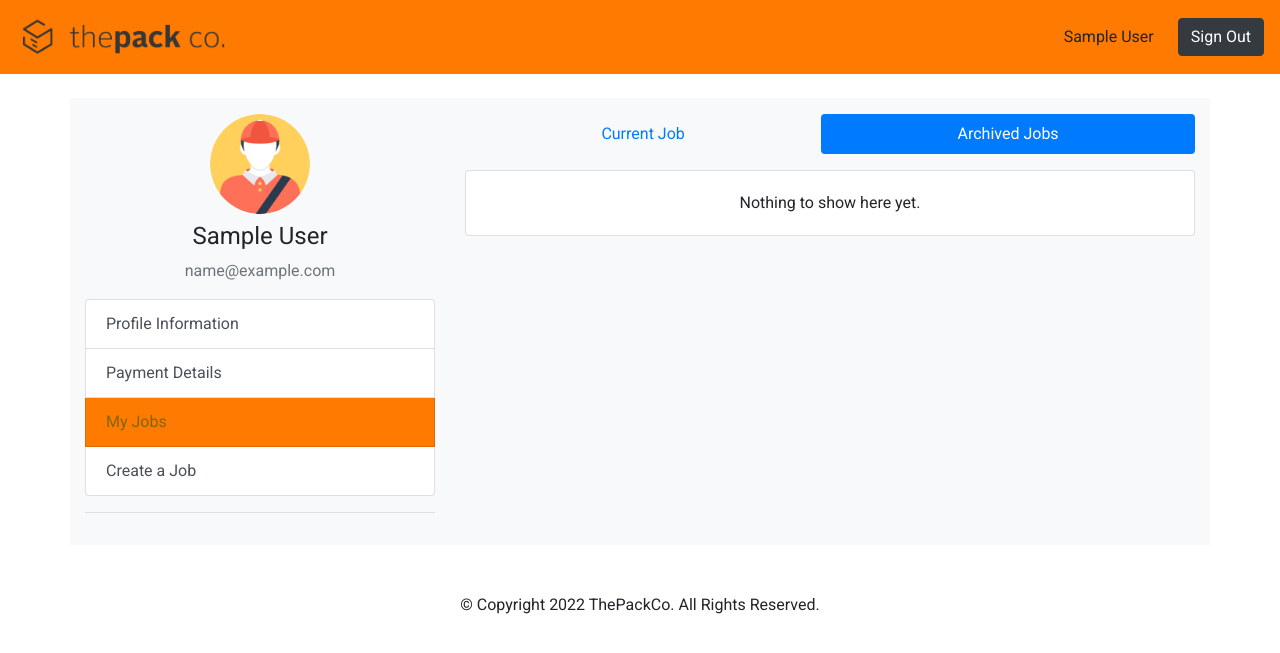
After one commit to Portilloronny6/fastparcel, a Django app: page /customer/jobs/archived/ in a window 1280 px wide. The commit adds this page. Shown: the top 653 px of the page. Run offline with Django 4.2, Linux system fonts and the light colour scheme; the visitor is signed in with stand-in values (Sample User, id 1); data comes from the database, SQL or seed files in the repository; data that the repository does not hold is empty; some libraries are stand-ins or nearby versions.

Commit message:
finished customer part

```diff
--- a/fastparcel/settings.py
+++ b/fastparcel/settings.py
@@ -132,7 +132,7 @@ LOGOUT_REDIRECT_URL = '/'
 EMAIL_BACKEND = 'django.core.mail.backends.console.EmailBackend'
 DEFAULT_FROM_EMAIL = 'Fast Parcel <no-reply@fastparcel.localhost>'
 
-# Firease
+# Firebase
 
 FIREBASE_CREDENTIALS = BASE_DIR / 'fastparcel-970e6-firebase-adminsdk-7n8z4-91bf602120.json'
 
--- a/shipping/admin.py
+++ b/shipping/admin.py
@@ -5,7 +5,7 @@ from shipping.models import Customer, Job, Transaction
 
 @admin.register(Customer)
 class CustomerAdmin(admin.ModelAdmin):
-    raw_id_fields = ('user',)
+    pass
 
 
 @admin.register(Job)
--- a/shipping/customers/urls.py
+++ b/shipping/customers/urls.py
@@ -8,4 +8,7 @@ urlpatterns = [
     path('profile/', ProfilePage.as_view(), name='profile_page'),
     path('profile/payment-method/', PaymentMethodView.as_view(), name='payment_method'),
     path('create-job/', CreateJobView.as_view(), name='create_job'),
+    path('jobs/current/', CurrentJobView.as_view(), name='current_job'),
+    path('jobs/archived/', ArchivedJobView.as_view(), name='archived_job'),
+    path('jobs/<uuid:job_id>', JobDetailView.as_view(), name='job'),
 ]
--- a/shipping/customers/views.py
+++ b/shipping/customers/views.py
@@ -5,7 +5,9 @@ from django.conf import settings
 from django.contrib import messages
 from django.contrib.auth import update_session_auth_hash
 from django.contrib.auth.mixins import LoginRequiredMixin
-from django.shortcuts import render, redirect
+from django.core.paginator import Paginator, PageNotAnInteger, EmptyPage
+from django.http import Http404
+from django.shortcuts import render, redirect, get_object_or_404
 from django.urls import reverse
 from django.views import View
 from firebase_admin import credentials, auth
@@ -129,6 +131,19 @@ class CreateJobView(LoginRequiredMixin, View):
             messages.warning(request, 'Please verify your phone number.')
             return redirect(reverse('customer:profile_page'))
 
+        has_current_job = Job.objects.filter(
+            customer=request.user.customer,
+            status__in=[
+                Job.Status.PICKING,
+                Job.Status.DELIVERING,
+                Job.Status.PROCESSING
+            ]
+        ).exists()
+
+        if has_current_job:
+            messages.warning(request, 'You currently have a proccessing job ⚒.')
+            return redirect(reverse('customer:current_job'))
+
         job = Job.objects.filter(customer=current_customer, status=Job.Status.CREATED).last()
         created_form = JobCreateForm(instance=job)
         pickup_form = JobPickUpForm(instance=job)
@@ -224,7 +239,7 @@ class CreateJobView(LoginRequiredMixin, View):
                 job.save()
 
                 messages.success(request, 'Your payment has been processed successfully.')
-                return redirect(reverse('customer:profile_page'))
+                return redirect(reverse('customer:current_job'))
             except stripe.error.CardError as e:
                 err = e.error
                 # Error code will be authentication_required if authentication is needed
@@ -233,3 +248,60 @@ class CreateJobView(LoginRequiredMixin, View):
                 payment_intent = stripe.PaymentIntent.retrieve(payment_intent_id)
                 messages.error(request, 'Your card was declined.')
                 return redirect(reverse('customer:profile_page'))
+
+
+class CurrentJobView(View):
+
+    def get(self, request):
+        jobs = Job.objects.filter(customer=request.user.customer, status__in=[Job.Status.PROCESSING])
+        context = {
+            'jobs': jobs,
+        }
+        return render(request, 'customers/current_job.html', context)
+
+
+class ArchivedJobView(View):
+
+    def get(self, request):
+        jobs = Job.objects.filter(
+            customer=request.user.customer,
+            status__in=[Job.Status.COMPLETED, Job.Status.CANCELLED]
+        )
+
+        paginator = Paginator(jobs, 2)
+        page_number = request.GET.get('page', 1)
+        try:
+            jobs = paginator.page(page_number)
+        except PageNotAnInteger:
+            jobs = paginator.page(1)
+        except EmptyPage:
+            jobs = paginator.page(paginator.num_pages)
+
+        total_pages = range(1, jobs.paginator.num_pages + 1)
+
+        context = {
+            'arhived_jobs': jobs,
+            'total_pages': total_pages,
+        }
+        return render(request, 'customers/archived_jobs.html', context)
+
+
+class JobDetailView(View):
+
+    def get(self, request, job_id):
+        job = get_object_or_404(Job, pk=job_id)
+
+        context = {
+            'job': job,
+            'GOOGLE_MAPS_CREDENTIAL': settings.GOOGLE_MAPS_CREDENTIAL,
+        }
+        return render(request, 'customers/job_detail.html', context)
+
+    def post(self, request, job_id):
+        job = get_object_or_404(Job, pk=job_id)
+        if job.status == Job.Status.PROCESSING:
+            job.status = Job.Status.CANCELLED
+            job.save()
+            messages.success(request, 'Your job has been cancelled.')
+            return redirect(reverse('customer:current_job'))
+        return redirect(reverse('customer:current_job'))
--- a/shipping/forms.py
+++ b/shipping/forms.py
@@ -42,6 +42,8 @@ class CustomPasswordResetForm(PasswordChangeForm):
 
 
 class JobCreateForm(forms.ModelForm):
+    photo = forms.ImageField(required=True)
+
     class Meta:
         model = Job
         fields = ('name', 'description', 'quantity', 'photo')
--- a/shipping/models.py
+++ b/shipping/models.py
@@ -63,6 +63,13 @@ class Job(models.Model):
     distance = models.FloatField(default=0.0)
     price = models.FloatField(default=0.0)
 
+    # Detail
+    pickup_photo = models.ImageField(upload_to='jobs/pickup/%d-%m-%Y/', blank=True, null=True)
+    pickedup_at = models.DateTimeField(blank=True, null=True)
+
+    delivery_photo = models.ImageField(upload_to='jobs/delivery/%d-%m-%Y/', blank=True, null=True)
+    delivered_at = models.DateTimeField(blank=True, null=True)
+
     def __str__(self):
         return self.name
 
--- /dev/null
+++ b/shipping/templates/customers/archived_jobs.html
@@ -0,0 +1,73 @@
+{% extends 'customers/base_portal.html' %}
+{% load static %}
+
+{% block title %}
+  Archived Jobs
+{% endblock %}
+
+{% block main %}
+  {% url 'customer:current_job' as current_job_url %}
+  {% url 'customer:archived_job' as archived_job_url %}
+
+  {#  TABS #}
+  <ul class="nav nav-pills nav-fill">
+    <li class="nav-item">
+      <a class="nav-link {% if request.path == current_job_url %}active{% endif %}"
+         href="{% url 'customer:current_job' %}">Current Job</a>
+    </li>
+    <li class="nav-item ">
+      <a class="nav-link {% if request.path == archived_job_url %}active{% endif %}"
+         href="{% url 'customer:archived_job' %}">Archived Jobs</a>
+    </li>
+  </ul>
+
+  <div class="list-group mt-3">
+    {% if arhived_jobs %}
+      {% for job in arhived_jobs %}
+        <a href="{% url 'customer:job' job.id %}" class="list-group-item list-group-item-action">
+          <div class="media">
+            <img src="{% if job.photo %}{{ job.photo.url }}{% else %}{% static 'img/avatar.png' %}{% endif %}"
+                 class="rounded-lg mr-3" width="100" height="100">
+            <div class="media-body">
+              <div class="row">
+                <div class="col-lg-9">
+                  <h5 class="mb-1">{{ job.name }}</h5>
+                  <p>{{ job.description }}</p>
+
+                  <div class="d-flex mb-4">
+                    <i class="fas fa-map-marker-alt"></i>
+                    <div class="ml-2">
+                      <b>{{ job.pickup_name }}</b><br>
+                      <small>{{ job.pickup_address }}</small>
+                    </div>
+                  </div>
+                  <div class="d-flex">
+                    <i class="fas fa-flag-checkered"></i>
+                    <div class="ml-2">
+                      <b>{{ job.delivery_name }}</b><br>
+                      <small>{{ job.delivery_address }}</small>
+                    </div>
+                  </div>
+                </div>
+                <div class="col-lg-3 text-right d-flex flex-column justify-content-between">
+                  <div><span
+                      class="badge badge-{% if job.status == 'cancelled' %}danger{% else %}primary{% endif %} mb-2">{{ job.get_status_display }}</span>
+                  </div>
+                  <h2 class="mb-1">${{ job.price }}</h2>
+                </div>
+              </div>
+            </div>
+          </div>
+        </a>
+      {% endfor %}
+      <br>
+      {% include "pagination.html" with page=arhived_jobs %}
+    {% else %}
+      <div class="card">
+        <div class="card-body text-center">
+          Nothing to show here yet.
+        </div>
+      </div>
+    {% endif %}
+  </div>
+{% endblock %}
--- a/shipping/templates/customers/base_portal.html
+++ b/shipping/templates/customers/base_portal.html
@@ -8,6 +8,8 @@
 {% block content %}
   {% url 'customer:profile_page' as profile_url %}
   {% url 'customer:payment_method' as payment_url %}
+  {% url 'customer:current_job' as current_job_url %}
+  {% url 'customer:archived_job' as archive_job_url %}
   {% url 'customer:create_job' as create_job_url %}
 
   <div class="container bg-light mt-4 pt-3 pb-3">
@@ -30,13 +32,14 @@
              class="list-group-item list-group-item-action {% if request.path == payment_url %}list-group-item-warning{% endif %}">
             {% if request.path == payment_url %}<i class="fa fa-arrow-right"></i>{% endif %} Payment Details
           </a>
+          <a href="{% url 'customer:current_job' %}"
+             class="list-group-item list-group-item-action {% if request.path == current_job_url or request.path == archive_job_url %}list-group-item-warning{% endif %}">
+            {% if request.path == current_job_url or request.path == archive_job_url %}
+              <i class="fa fa-arrow-right"></i>{% endif %} My Jobs
+          </a>
           <a href="{% url 'customer:create_job' %}"
              class="list-group-item list-group-item-action {% if request.path == create_job_url %}list-group-item-warning{% endif %}">
             {% if request.path == create_job_url %}<i class="fa fa-arrow-right"></i>{% endif %} Create a Job
-          </a>
-          <a href="{% url 'customer:create_job' %}"
-             class="list-group-item list-group-item-action {% if request.path == create_job_url %}list-group-item-warning{% endif %}">
-            {% if request.path == create_job_url %}<i class="fa fa-arrow-right"></i>{% endif %} My Jobs
           </a>
         </ul>
         <hr>
--- a/shipping/templates/customers/payment_method.html
+++ b/shipping/templates/customers/payment_method.html
@@ -63,7 +63,7 @@
     </script>
     <script src="{% static "js/stripe.js" %}" type="module"></script>
   {% else %}
-    <script src="{% static 'js/remove-stripe.js' %}"></script>
+    <script src="{% static 'js/remove_stripe.js' %}"></script>
   {% endif %}
 
 {% endblock %}
--- a/shipping/templates/customers/profile.html
+++ b/shipping/templates/customers/profile.html
@@ -91,6 +91,6 @@
     </div>
   </div>
 
-  <script src="{% static 'js/phone-auth.js' %}" type="module"></script>
+  <script src="{% static 'js/phone_auth.js' %}" type="module"></script>
 
 {% endblock %}
```
Also changed, not shown: shipping/static/css/job_detail.css (added, +19 -0 lines), shipping/static/js/create_job.js (added, +106 -0 lines), shipping/static/js/jobs.js (+39 -99 lines), shipping/templates/customers/create_job.html (+6 -1 lines), shipping/templates/customers/current_job.html (added, +84 -0 lines), shipping/templates/customers/job_detail.html (added, +117 -0 lines), shipping/templates/pagination.html (added, +21 -0 lines), shipping/migrations/0007_job_delivered_at_job_delivery_photo_job_pickedup_at_and_more.py (added), shipping/static/js/phone_auth.js (renamed from shipping/static/js/phone-auth.js), shipping/static/js/remove_stripe.js (renamed from shipping/static/js/remove-stripe.js).
